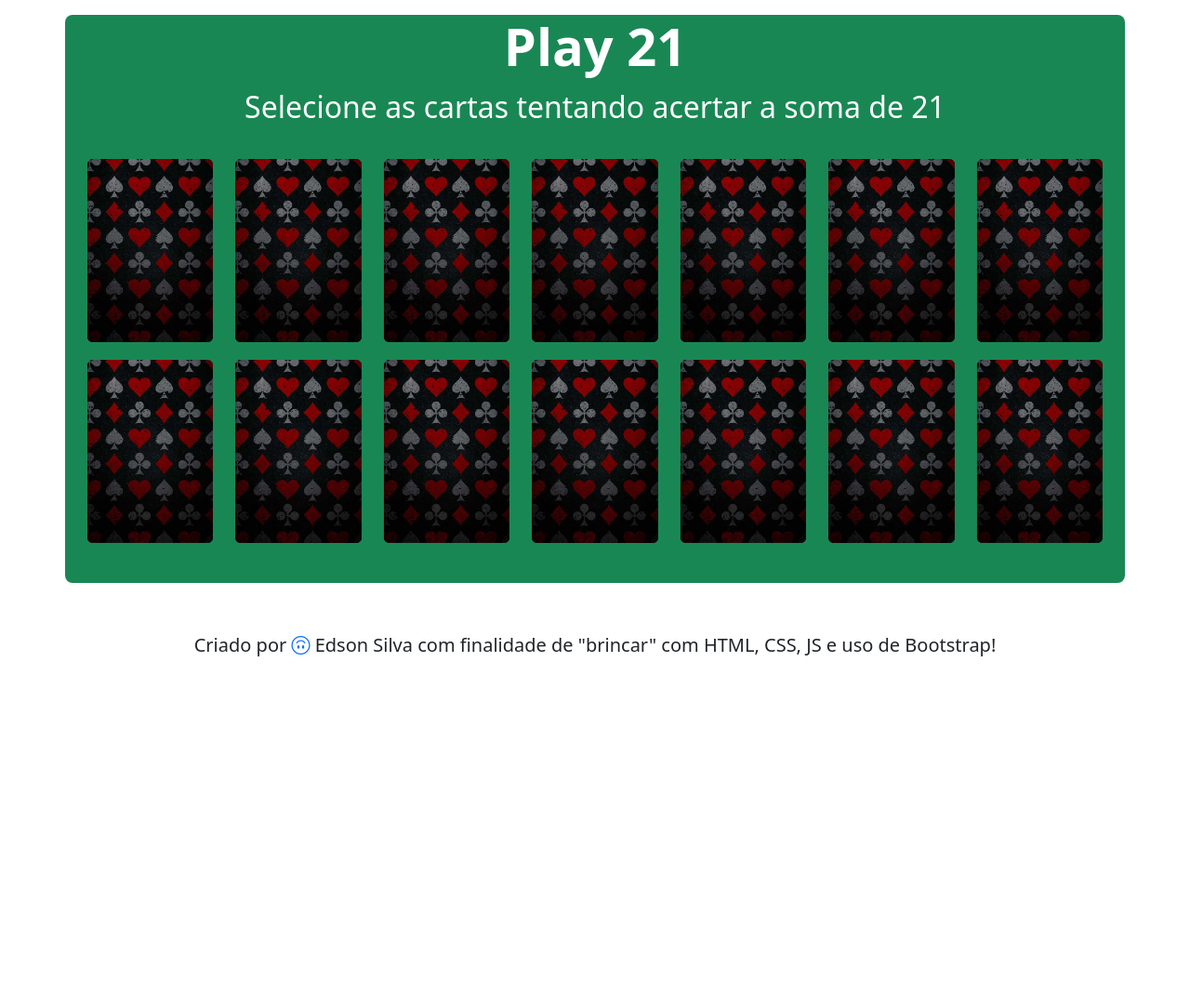
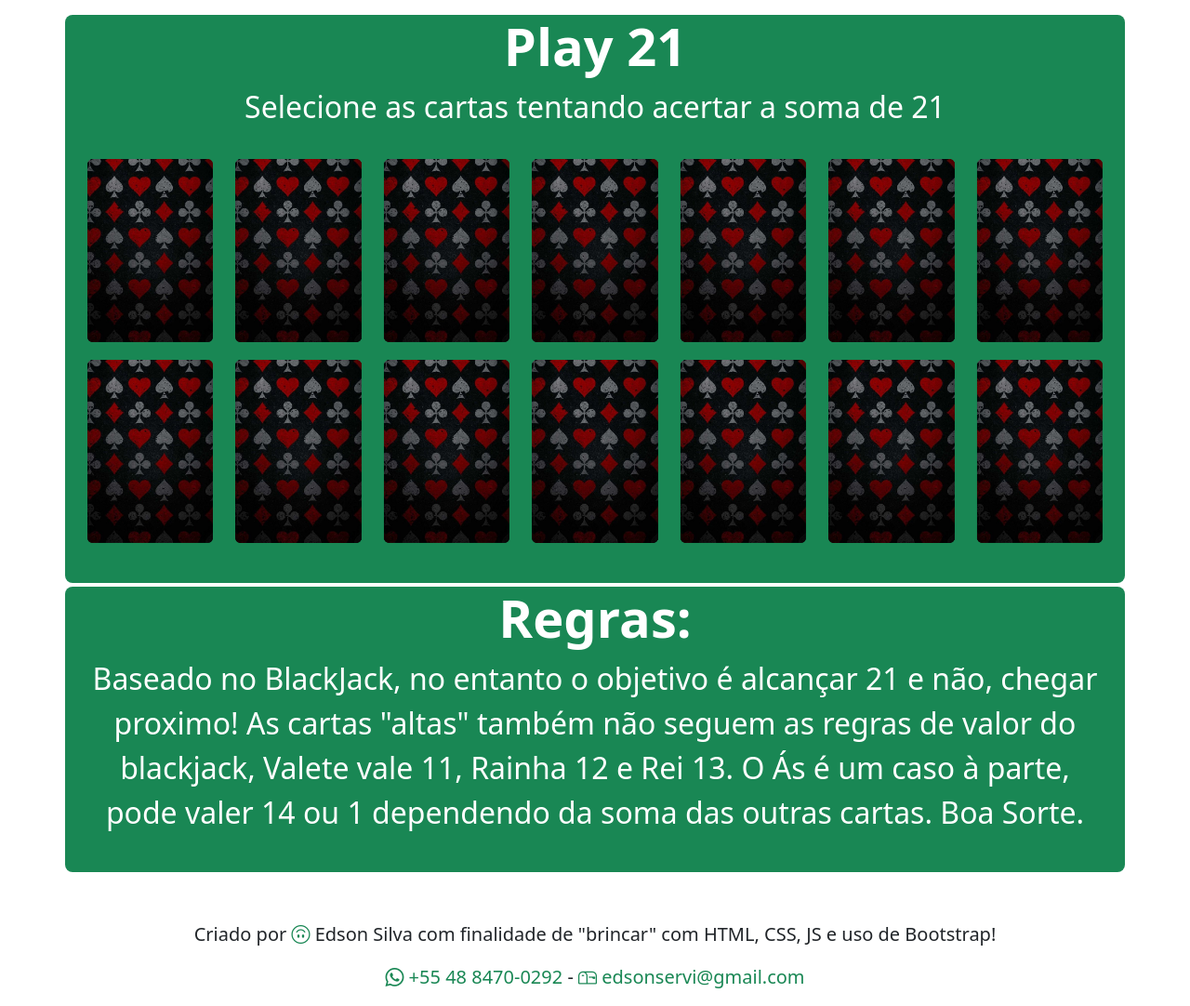
Before and after one commit to edsonservi/play21, a plain HTML site: page index.html in a window 1280 px wide. Shown: the whole page at 93% size. Before the commit the page ends 800 px from the top, so only its background shows below. Drawn offline with nearby package versions, Linux system fonts and the light colour scheme.

Commit message:
Primeiro Commit do projeto

```diff
--- a/index.html
+++ b/index.html
@@ -38,9 +38,15 @@
 </head>
 <body>
     <div class="container my-1 px-4 pb-4 bg-success rounded-3" id="tableGame"></div>
+    <div class="container my-1 px-4 pb-4 bg-success rounded-3">
+        <h3 class="display-4 fw-bold text-center text-bg-success">Regras:</h3>
+        <p class="lead fs-2 text-center text-bg-success">Baseado no BlackJack, no entanto o objetivo é alcançar 21 e não, chegar proximo! As cartas "altas" também não seguem as regras de valor do blackjack, Valete vale 11, Rainha 12 e Rei 13. O Ás é um caso à parte, pode valer 14 ou 1 dependendo da soma das outras cartas. Boa Sorte.</p>
+    </div>
 
     <div class="footer pt-5 bg">
-        <p class="lead text-center">Criado por <i class="bi bi-emoji-smile-upside-down text-primary"></i> Edson Silva com finalidade de "brincar" com HTML, CSS, JS e uso de Bootstrap!
+        <p class="lead text-center">Criado por <i class="bi bi-emoji-smile-upside-down text-success"></i> Edson Silva com finalidade de "brincar" com HTML, CSS, JS e uso de Bootstrap!</p>
+        <p class="lead text-center"><a class="link-success link-underline-opacity-0" href="https://api.whatsapp.com/send?phone=554884700292"><i class="bi bi-whatsapp"></i> +55 48 8470-0292</a> -
+            <a class="link-success link-underline-opacity-0" href="mailto:edsonservi@gmail.com"><i class="bi bi-mailbox"></i> edsonservi@gmail.com</a> </p>
     </div>
 </body>
 <script src="index.js"></script>
```
